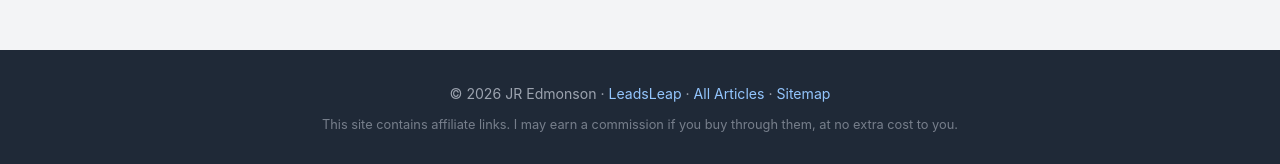
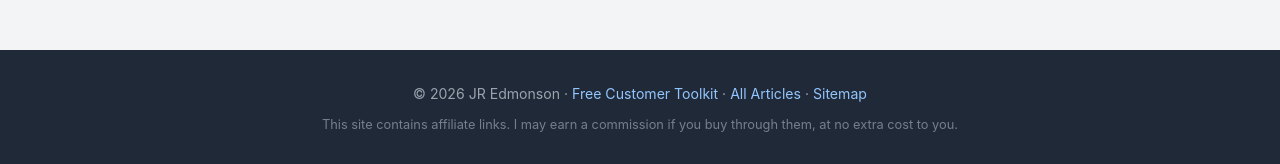
Before and after one commit to jredmonson/jredmonson.github.io, a Jekyll site: the page built from index.html, in a window 1280 px wide and 900 px high, scrolled down 1349 px. Shown: the part 733-897 px from the top of the window. Built offline with Jekyll 4.4.1, drawn with Linux system fonts in a browser that asks for light colours; the list of posts is cut into pages by our own code.

Commit message:
Replace LeadsLeap footer link with Customer Toolkit

```diff
--- a/_layouts/default.html
+++ b/_layouts/default.html
@@ -24,7 +24,7 @@
 
   <footer class="site-footer">
     <div class="container">
-      <p>© {{ site.time | date: '%Y' }} {{ site.author }} · <a href="{{ site.leadsleap }}" target="_blank" rel="noopener">LeadsLeap</a> · <a href="/all-articles/">All Articles</a> · <a href="/sitemap.xml">Sitemap</a></p>
+      <p>© {{ site.time | date: '%Y' }} {{ site.author }} · <a href="/local-business-customer-capture-toolkit/">Free Customer Toolkit</a> · <a href="/all-articles/">All Articles</a> · <a href="/sitemap.xml">Sitemap</a></p>
       <p class="disclaimer">This site contains affiliate links. I may earn a commission if you buy through them, at no extra cost to you.</p>
     </div>
   </footer>
```
